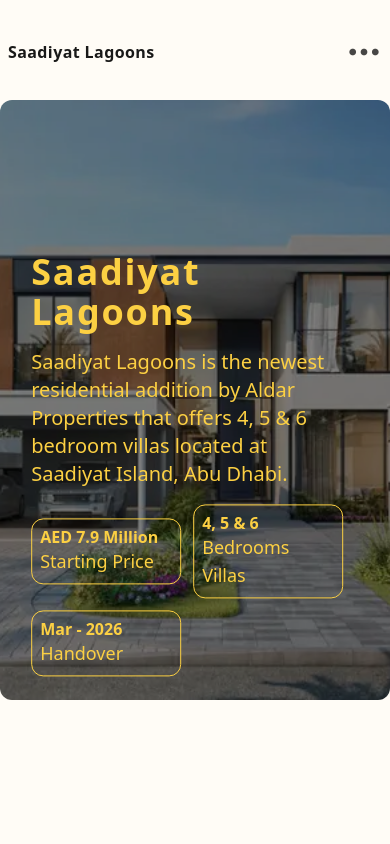
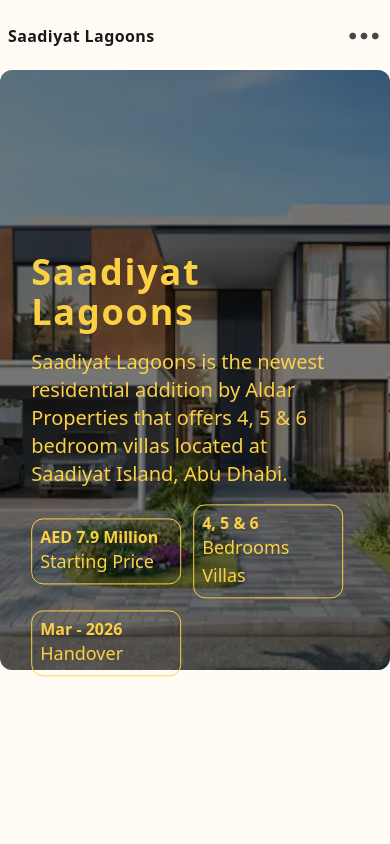
Before and after one commit to mohamed-hassaan3/oia-properties, a React (Create React App) app: page / in a window 390 px wide. Shown: the top 844 px of the page. Built offline with nearby package versions, Linux system fonts and the light colour scheme.

Commit message:
Add Animation gallery

```diff
--- a/package.json
+++ b/package.json
@@ -3,6 +3,7 @@
   "version": "0.1.0",
   "private": true,
   "dependencies": {
+    "@gsap/react": "^2.1.0",
     "@testing-library/jest-dom": "^5.17.0",
     "@testing-library/react": "^13.4.0",
     "@testing-library/user-event": "^13.5.0",
--- a/src/App.js
+++ b/src/App.js
@@ -56,7 +56,7 @@ function App() {
   return (
     <div className=" overflow-x-hidden w-full" ref={navRef}>
       <Header isScrolled={isScrolled} isOpen={isOpen} setIsOpen={setIsOpen} />
-      <div className="lg:mb-[400px] xl:mb-0  h-screen">
+      <div className="mb-[400px] xl:mb-0  h-screen">
         <Home home="home" />
       </div>
       <Gallery />
--- a/src/components/Gallery.jsx
+++ b/src/components/Gallery.jsx
@@ -1,44 +1,24 @@
-import React, { useEffect, useState } from 'react'
+import React, { useState } from 'react'
 import { GALLERY } from '../data/db'
 import gsap from 'gsap';
-import ScrollTrigger from 'gsap/ScrollTrigger';
+
 const Gallery = () => {
   const [selectedCategory, setSelectedCategory] = useState("Exterior")
-  gsap.registerPlugin(ScrollTrigger);
+
+  const animationGallery = () => {
+    let tween = gsap.from(".flair", {
+      duration: .5,
+      scale: 0
+    })
+    gsap.to('.flair', {
+      scale: 1
+    });
+    tween.play()
+  }
   const handleSelect = (category) => {
     setSelectedCategory(category)
+    animationGallery()
   };
-useEffect(() => {
-
-  const section = document.querySelector('.images');
-  if (section) {
-    // Set up the ScrollTrigger animations for each photo
-    gsap.utils.toArray('.photo').forEach((photo, index) => {
-      const direction = index % 2 === 0 ? 1 : -1; // 1 for right, -1 for left
-      const distance = 100 * direction; // Adjust the distance based on your design
-
-      gsap.to(photo, {
-        scale: 1,
-        x: 0, // Reset x position
-        opacity: 1,
-        duration: 1,
-        scrollTrigger: {
-          trigger: photo,
-          start: 'top 80%',
-          end: 'bottom 20%',
-          scrub: 0.5,
-        },
-      });
-
-      // Initial position for each photo before the animation starts
-      gsap.set(photo, {
-        x: distance,
-        opacity: 0,
-        scale: 0.5,
-      });
-    });
-  }
-}, [])
 
   return (
     <section id="gallery" className='lg:section w-[80%] m-auto'>
@@ -47,18 +27,18 @@ useEffect(() => {
         <nav className="flex justify-evenly items-center gap-4 my-8 *:text-text *:text-2xl *:font-semibold">
           {Object.keys(GALLERY).map((category) => (
             <button
-            className={`opacity-60 transition-all duration-300 py-1 ${selectedCategory === category && "!opacity-100 border-b border-secondary"}`}
-            onClick={() => handleSelect(category)}
-            key={category}>{category}</button>
+              className={`opacity-60 transition-all duration-300 py-1 ${selectedCategory === category && "!opacity-100 border-b border-secondary"}`}
+              onClick={() => handleSelect(category)}
+              key={category}>{category}</button>
           ))}
         </nav>
-        <figure className='images lg:grid space-y-2 grid-cols-2 lg:grid-cols-4 grid-flow-col grid-rows-2 gap-4 *:rounded-3xl'>
+        <figure className='lg:grid space-y-2 grid-cols-2 lg:grid-cols-4 grid-flow-col grid-rows-2 gap-4 *:rounded-3xl'>
           {GALLERY[selectedCategory].map((item, index) => (
             <img
               alt={item}
               src={item.image}
               key={index}
-              className={`photo h-[350px] object-cover w-full row-span-${item.full} col-span-${item.cols} `} />
+              className={`photo flair h-[350px] object-cover w-full row-span-${item.full} col-span-${item.cols} `} />
           ))}
         </figure>
       </article>
--- a/src/components/Header.jsx
+++ b/src/components/Header.jsx
@@ -15,7 +15,7 @@ const Header = ({ isScrolled, isOpen, setIsOpen }) => {
     };
 
     return (
-        <div className={`${isScrolled && "bg-primary text-secondary shadow-lg px-6"} px-2 flex justify-between items-center py-6 w-full lg:home-layout rounded-xl fixed -translate-x-1/2 left-1/2 top-2 opacity-90 transition-all duration-700 z-10`}>
+        <div className={`${isScrolled && "bg-primary text-secondary shadow-lg px-6"} px-2 flex justify-between items-center py-2 md:py-6 w-full lg:home-layout rounded-xl fixed -translate-x-1/2 left-1/2 top-2 opacity-90 transition-all duration-700 z-10`}>
             <a onClick={toggleMenu} href='#home' className='md:text-2xl font-semibold tracking-wide text-nowrap'>Saadiyat Lagoons</a>
             <nav>
                 <ul
--- a/src/components/Home.jsx
+++ b/src/components/Home.jsx
@@ -1,37 +1,41 @@
-import React, { useEffect } from 'react'
+import React, { useEffect, useRef } from 'react'
 import Form from './Form'
 import Hero from '../assets/gallery/ex1.webp'
 import {gsap} from 'gsap';
+import { useGSAP } from '@gsap/react';
 
 const Home = () => {
-  useEffect(() => {
-    var tl = gsap.timeline()
-    // HERO IMG
-    tl.from('.introImg', {
-      duration: 1, y: "-100%", opacity: .2
+ const containerRef = useRef();
+ const imgRef = useRef()
+
+  useGSAP(() => {
+    gsap.from('.intro', {
+      opacity: 0,
+      y: '-100%',
+      stagger: 1,
+      duration: .5
     })
-      .to('.introImg', { duration: 1, y: 0, opacity: 1 })
-    // FORM
-    tl.from('.introForm', {
-      duration: 1, x: "150%", opacity: .2,
+    imgRef.current = gsap.timeline()
+    .from('.introImg', {
+      opacity: 0.2,
+      scale: 0,
+      duration: 1
+    }).to('.introImg', {
+      opacity: 1,
     })
-      .to('.introForm', { duration: 1, x: 0, opacity: 1 })
-    // TITLE
-    tl.from('.introTitle', {
-      duration: 1,  opacity: 0,
-    })
-      .to('.introTitle', { duration: 1, opacity: 1,  })
-  }, []);
+  }, {scope: [containerRef, imgRef]})
+
   return (
     <section
+    ref={containerRef}
       id="home">
-      <div className='introImg bg-no-repeat bg-center bg-cover object-cover lg:w-[80%] h-[600px] w-full m-auto mt-[100px] brightness-50 relative rounded-xl'
+      <div ref={imgRef} className=' introImg bg-no-repeat bg-center bg-cover object-cover lg:w-[80%] h-[600px] w-full m-auto mt-[70px] md:mt-[100px] brightness-50 relative rounded-xl'
         style={{ backgroundImage: `url(${Hero})` }}></div>
       <article className=' *:text-secondary'>
-        <aside className='introTitle absolute top-[50%] md:left-[30%] left-[40%] md:-translate-x-[30%] -translate-x-[40%] -translate-y-[40%] w-[80%] lg:w-[50%] space-y-4 lg:space-y-12 leading-5'>
-          <h1 className='xl:text-6xl text-4xl font-bold tracking-wider'>Saadiyat Lagoons</h1>
-          <p className='lg:text-2xl text-xl'>Saadiyat Lagoons is the newest residential addition by Aldar Properties that offers 4, 5 & 6 bedroom villas located at Saadiyat Island, Abu Dhabi.</p>
-          <div className='flex flex-wrap items-center gap-3 *:border *:border-secondary *:p-2 *:w-[150px] *:rounded-xl'>
+        <aside className='intro absolute top-[50%] md:left-[30%] left-[40%] md:-translate-x-[30%] -translate-x-[40%] -translate-y-[40%] w-[80%] lg:w-[50%] space-y-4 lg:space-y-12 leading-5'>
+          <h1 className='intro xl:text-6xl text-4xl font-bold tracking-wider'>Saadiyat Lagoons</h1>
+          <p className='intro lg:text-2xl text-xl'>Saadiyat Lagoons is the newest residential addition by Aldar Properties that offers 4, 5 & 6 bedroom villas located at Saadiyat Island, Abu Dhabi.</p>
+          <div className='intro flex flex-wrap items-center gap-3 *:border *:border-secondary *:p-2 *:w-[150px] *:rounded-xl'>
             <div>
               <p className='font-semibold text:sm md:text-xl text-nowrap'>AED 7.9 Million</p>
               <p className=' font-thin text-lg'>Starting Price</p>
@@ -47,7 +51,7 @@ const Home = () => {
           </div>
         </aside>
       </article>
-      <Form className="introForm -bottom-[450px] lg:block hidden absolute right-1/2 translate-x-1/2 my-6 xl:my-0 xl:right-[12%] xl:translate-x-0 xl:bottom-0 xl:w-[25%] md:w-1/2 w-[90%]">
+      <Form className="intro -bottom-[450px] absolute right-1/2 translate-x-1/2 my-6 xl:my-0 xl:right-[12%] xl:translate-x-0 xl:bottom-0 xl:w-[25%] md:w-1/2 w-[90%]">
         <h1 className='text-2xl font-bold text-secondary tracking-wider mb-4'>PROJECT BROCHURE</h1>
       </Form>
     </section>
--- a/src/components/Infrastructure.jsx
+++ b/src/components/Infrastructure.jsx
@@ -1,10 +1,20 @@
 import { useState } from "react"
 import {INFRASTRUCTURE} from '../data/db'
+import gsap from "gsap";
 
 const Infrastructure = () => {
   const [selectedItem, setSelectedItem] = useState("Garden")
+  const animationGallery = () => {
+    let tween = gsap.from(".flair1", {
+      duration: .5,
+      y: "100%"
+    })
+
+    tween.play()
+  }
   const handleSelect = (item) => {
     setSelectedItem(item)
+    animationGallery()
   };
   return (
     <section id="infrastructure" className='section w-[80%]'>
@@ -20,12 +30,12 @@ const Infrastructure = () => {
           ))}
         </nav>
         <aside className="my-10 w-full rounded-xl">
-          <figure className="md:grid space-y-2 grid-cols-3 gap-4 *:rounded-3xl">
+          <figure className="md:grid space-y-2 grid-cols-3 gap-4 *:rounded-3xl flair1">
             <img
             className="transition-all duration-500 col-span-2"
             src={INFRASTRUCTURE[selectedItem].image}
             alt={INFRASTRUCTURE[selectedItem].details} />
-            <figcaption className="bg-success text-attention col-span-1 py-6 px-3 leading-6">
+            <figcaption className="flair2 bg-success text-attention col-span-1 py-6 px-3 leading-6">
               {INFRASTRUCTURE[selectedItem].details}
             </figcaption>
           </figure>
```
Also changed, not shown: 1 other file (tests, documents, lock files or other folders).
